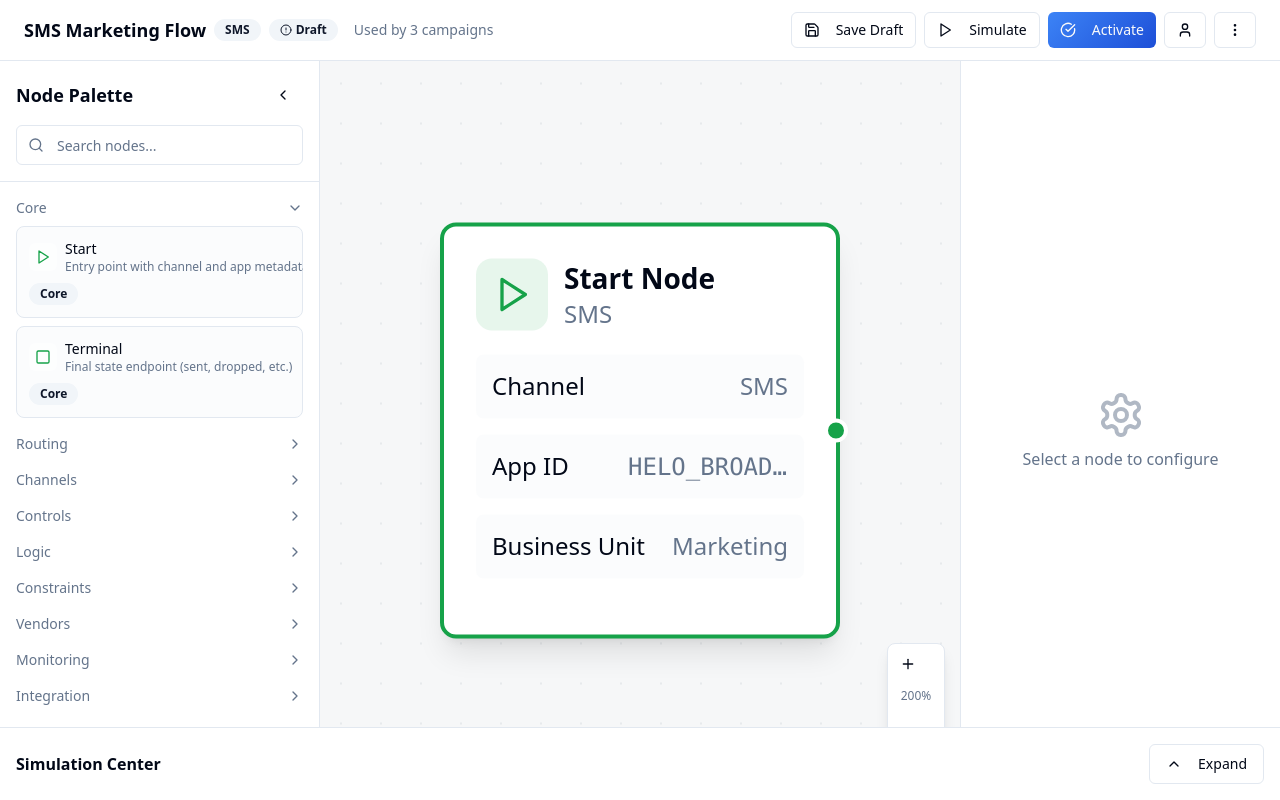
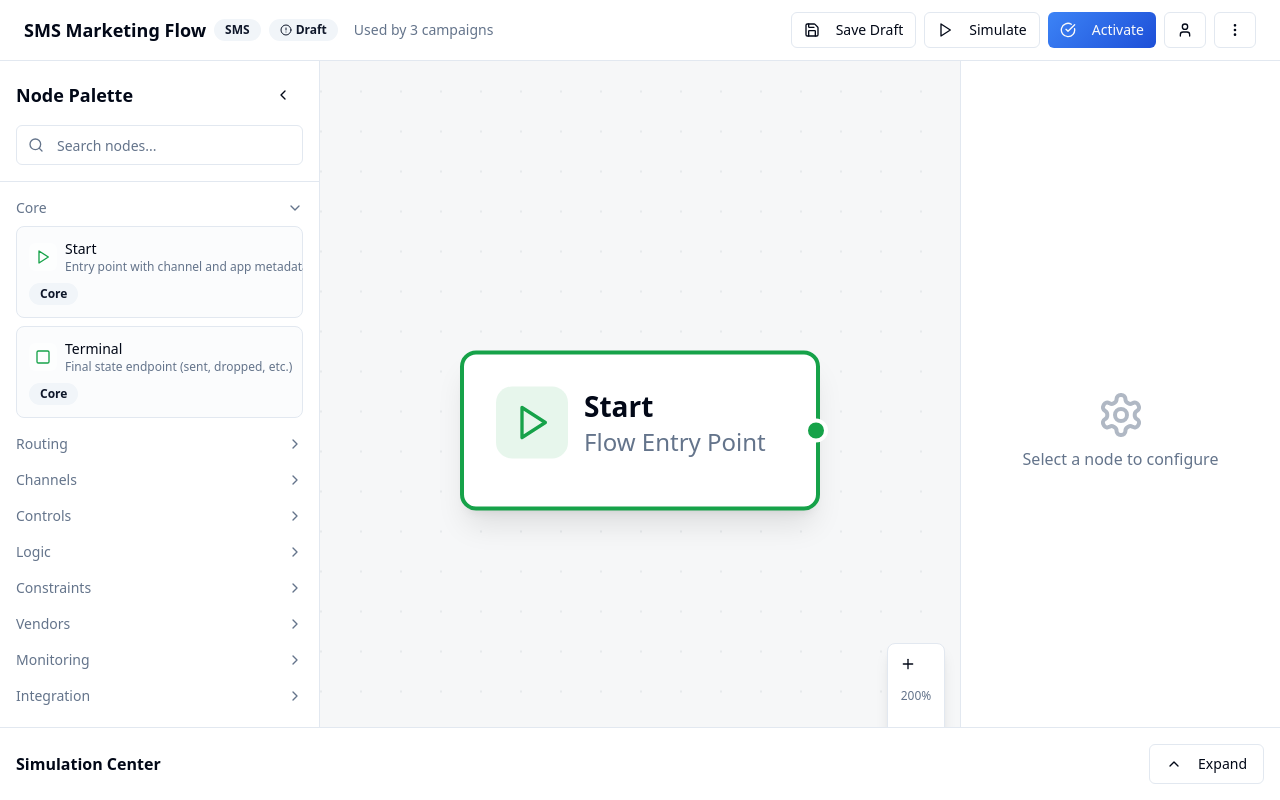
Before and after one commit to product-arch/flowforge-helio, a React (Vite) app: page / in a window 1280 px wide. Built offline with nearby package versions, Linux system fonts and the light colour scheme.

Commit message:
Refactor channel nodes
Separate channel blocks and ensure unique properties for each. The start node will be a fixed, non-configurable element with no additions or removals allowed.

```diff
--- a/src/components/flow/nodes/StartNode.tsx
+++ b/src/components/flow/nodes/StartNode.tsx
@@ -12,57 +12,21 @@ import {
 import { useFlow } from '@/contexts/FlowContext';
 
 export const StartNode: React.FC<NodeProps> = ({ id, data, selected }) => {
-  const { deleteNode } = useFlow();
-
   return (
     <TooltipProvider>
       <div className={`
-        relative group bg-card border-2 rounded-lg p-4 shadow-lg min-w-[200px]
+        relative bg-card border-2 rounded-lg p-4 shadow-lg min-w-[180px]
         ${selected ? 'border-primary' : 'border-node-start'}
         hover:shadow-xl transition-all duration-200
       `}>
-        {/* Delete Button */}
-        <Button
-          variant="ghost"
-          size="sm"
-          onClick={() => deleteNode(id)}
-          className="absolute -top-2 -right-2 w-6 h-6 p-0 opacity-0 group-hover:opacity-100 transition-opacity bg-destructive text-destructive-foreground hover:bg-destructive/90"
-        >
-          <Trash2 className="w-3 h-3" />
-        </Button>
-
         {/* Header */}
-        <div className="flex items-center gap-2 mb-3">
+        <div className="flex items-center gap-2 mb-2">
           <div className="p-2 bg-node-start/10 rounded-lg">
             <Play className="w-5 h-5 text-node-start" />
           </div>
           <div>
-            <h3 className="font-semibold text-sm">Start Node</h3>
-            <p className="text-xs text-muted-foreground">{String(data.channel || 'SMS')}</p>
-          </div>
-        </div>
-
-        {/* Configuration Info */}
-        <div className="space-y-2 mb-3">
-          <div className="bg-accent/30 rounded p-2">
-            <div className="flex items-center justify-between">
-              <span className="text-xs font-medium">Channel</span>
-              <span className="text-xs text-muted-foreground">{String(data.channel || 'SMS')}</span>
-            </div>
-          </div>
-          <div className="bg-accent/30 rounded p-2">
-            <div className="flex items-center justify-between">
-              <span className="text-xs font-medium">App ID</span>
-              <span className="text-xs font-mono text-muted-foreground truncate max-w-20">
-                {String(data.appId || 'HELO_001')}
-              </span>
-            </div>
-          </div>
-          <div className="bg-accent/30 rounded p-2">
-            <div className="flex items-center justify-between">
-              <span className="text-xs font-medium">Business Unit</span>
-              <span className="text-xs text-muted-foreground">{String(data.businessUnit || 'Marketing')}</span>
-            </div>
+            <h3 className="font-semibold text-sm">Start</h3>
+            <p className="text-xs text-muted-foreground">Flow Entry Point</p>
           </div>
         </div>
 
--- a/src/contexts/FlowContext.tsx
+++ b/src/contexts/FlowContext.tsx
@@ -76,6 +76,11 @@ export const FlowProvider: React.FC<{ children: React.ReactNode }> = ({ children
   }, []);
 
   const deleteNode = useCallback((nodeId: string) => {
+    // Prevent deletion of start node
+    if (nodeId === 'start-1') {
+      return;
+    }
+
     setNodes((nds) => nds.filter((node) => node.id !== nodeId));
     setEdges((eds) => eds.filter((edge) => edge.source !== nodeId && edge.target !== nodeId));
     if (selectedNode?.id === nodeId) {
```
